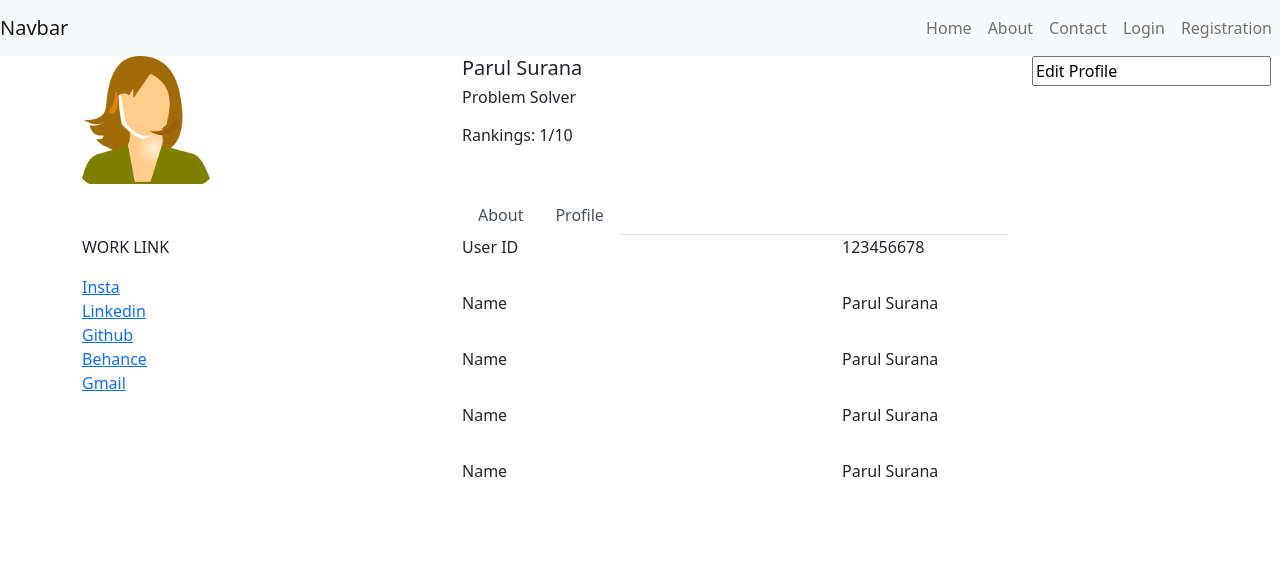
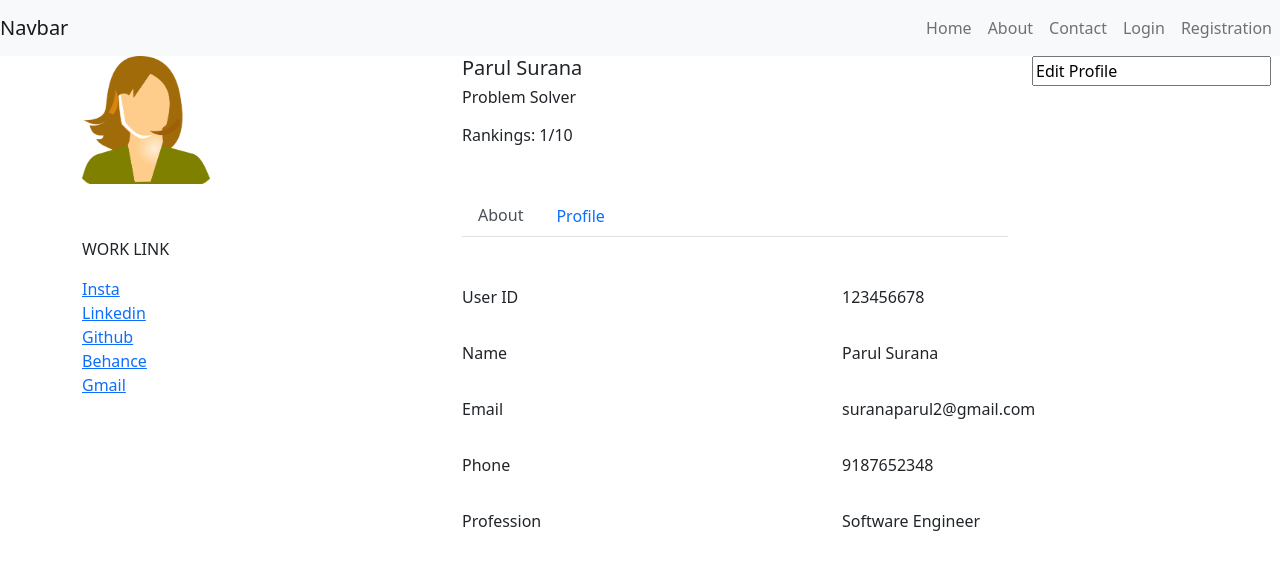
Before and after one commit to parulsurana/MernStack, a React (Create React App) app in the folder frontend/: page /about in a window 1280 px wide. Shown: the top 570 px of the page. Built offline with nearby package versions, Linux system fonts and the light colour scheme.

Commit message:
Update About Page - Add the functionality

```diff
--- a/frontend/src/components/About.js
+++ b/frontend/src/components/About.js
@@ -32,7 +32,7 @@ export default function About() {
 									</li>
 									<li className='nav-item'>
 										<a
-											className='nav-link active'
+											className='nav-link '
 											id='progile-tab'
 											data-toggle='tab'
 											href='#profile'
@@ -95,7 +95,7 @@ export default function About() {
 						</div>
 
 						<div className='col-md-8 pl-5 about-info'>
-							<div className='tab-content profile-tab' id='myTabContent'>
+							<div className='tab-content profile-tab mt-5' id='myTabContent'>
 								<div
 									className='tab-pane fade show active'
 									id='home'
@@ -122,28 +122,62 @@ export default function About() {
 
 									<div className='row mt-3'>
 										<div className='col-md-6'>
-											<label>Name</label>
+											<label>Email</label>
 										</div>
 										<div className='col-md-6'>
-											<p>Parul Surana</p>
+											<p>suranaparul2@gmail.com</p>
 										</div>
 									</div>
 
 									<div className='row mt-3'>
 										<div className='col-md-6'>
-											<label>Name</label>
+											<label>Phone</label>
 										</div>
 										<div className='col-md-6'>
-											<p>Parul Surana</p>
+											<p>9187652348</p>
 										</div>
 									</div>
 
 									<div className='row mt-3'>
 										<div className='col-md-6'>
-											<label>Name</label>
+											<label>Profession</label>
 										</div>
 										<div className='col-md-6'>
-											<p>Parul Surana</p>
+											<p>Software Engineer</p>
+										</div>
+									</div>
+								</div>
+
+								<div
+									className='tab-pane fade'
+									id='profile'
+									role='tabpanel'
+									aria-labelledby='profile-tab'
+								>
+									<div className='row'>
+										<div className='col-md-6'>
+											<label>Experience</label>
+										</div>
+										<div className='col-md-6'>
+											<p>Expert</p>
+										</div>
+									</div>
+
+									<div className='row mt-3'>
+										<div className='col-md-6'>
+											<label>Hour Rate</label>
+										</div>
+										<div className='col-md-6'>
+											<p>10$/hr</p>
+										</div>
+									</div>
+
+									<div className='row mt-3'>
+										<div className='col-md-6'>
+											<label>Total Projects</label>
+										</div>
+										<div className='col-md-6'>
+											<p>5</p>
 										</div>
 									</div>
 								</div>
```
